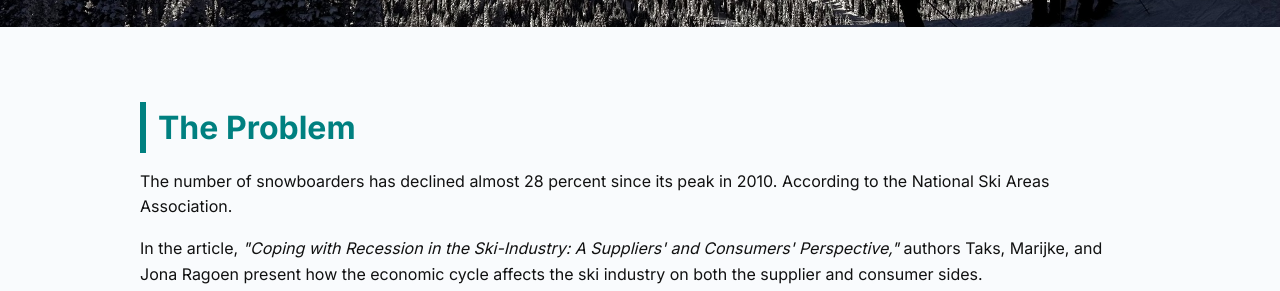
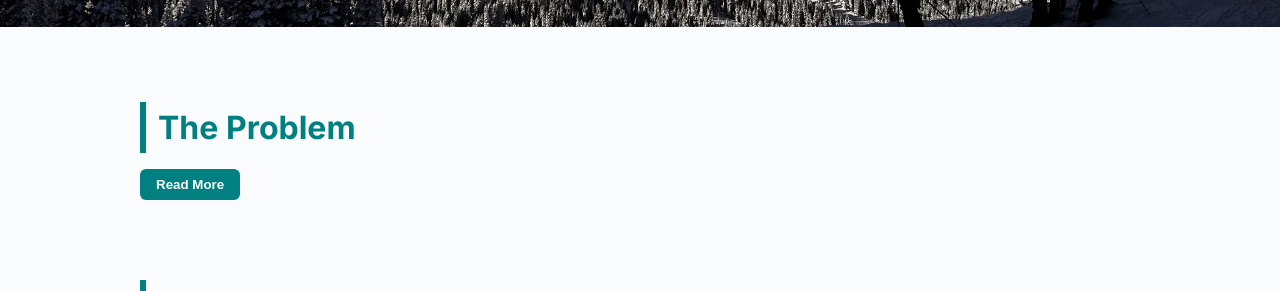
Before and after one commit to MasonBastian/Snow-and-Flow, a plain HTML site: page index.html in a window 1280 px wide. Shown: the part 613-904 px from the top of the page. Drawn offline with Linux system fonts and the light colour scheme.

Commit message:
Add files via upload

```diff
--- a/index.html
+++ b/index.html
@@ -29,12 +29,34 @@
   <main>
 <section id="problem">
   <h2>The Problem</h2>
+  <div class="collapsible">
+    <button class="collapse-toggle" onclick="toggleCollapse()">Read More</button>
+    <div class="collapse-content" id="problemContent">
       <p>The number of snowboarders has declined almost 28 percent since its peak in 2010. According to the National Ski Areas Association.</p>
       <p>In the article, <em>"Coping with Recession in the Ski-Industry: A Suppliers' and Consumers' Perspective,"</em> authors Taks, Marijke, and Jona Ragoen present how the economic cycle affects the ski industry on both the supplier and consumer sides.</p>
       <p>When the economy is in downturn or recession, interviews with suppliers in two ski resorts and ski travel agencies, as well as surveys of Flemish ski tourists, show that ski tourism also experiences a decline. The authors find that the recession's impact varies among different groups.</p>
       <p>Households without children, individuals facing money constraints, and people with lower occupational status are all more susceptible to economic hardship. The research also offers a contribution to theories concerning the socioeconomics of ski tourism and provides the supplier with development strategies for companies in times of recession.</p>
       <p>This article is of practical interest in understanding how economic factors affect participation rates in snow sports, including snowboarding.</p>
+    </div>
+  </div>
 </section>
+
+<script>
+function toggleCollapse() {
+  const content = document.getElementById('problemContent');
+  const btn = document.querySelector('.collapse-toggle');
+  if (content.style.display === 'none' || !content.style.display) {
+    content.style.display = 'block';
+    btn.textContent = 'Read Less';
+  } else {
+    content.style.display = 'none';
+    btn.textContent = 'Read More';
+  }
+}
+window.onload = () => {
+  document.getElementById('problemContent').style.display = 'none';
+};
+</script>
 
 <section id="mission">
   <h2>Our Mission</h2>
@@ -56,8 +78,12 @@
   </ul>
 </section>
 
+
 <section id="tips">
   <h2>Tips for Beginners</h2>
+  <div class="collapsible">
+    <button class="collapse-toggle" onclick="toggleCollapse('tipsContent', this)">Read More</button>
+    <div class="collapse-content" id="tipsContent">
       <ul class="tips-list">
         <li><strong>Take a lesson.</strong> Starting with a certified instructor can save you from developing bad habits early on.</li>
         <li><strong>Learn how to fall.</strong> Try to fall on your forearms or butt — not your wrists!</li>
@@ -66,7 +92,11 @@
         <li><strong>Look where you want to go.</strong> Your body follows your eyes — don’t stare at the ground or trees.</li>
         <li><strong>Be patient with yourself.</strong> Snowboarding takes time — but it’s worth it!</li>
       </ul>
+
+    </div>
+  </div>
 </section>
+
 
     <section id="history">
       <h2>The Origins of Snowboarding</h2>
@@ -78,8 +108,12 @@
       <p>Today, from backcountry runs to halfpipe contests, snowboarding is more than a sport — it’s a lifestyle.</p>
     </section>
 
+
 <section id="fun-facts">
   <h2>10 Fun Facts About Snowboarding</h2>
+  <div class="collapsible">
+    <button class="collapse-toggle" onclick="toggleCollapse('fun-factsContent', this)">Read More</button>
+    <div class="collapse-content" id="fun-factsContent">
       <ol>
         <li><strong>The first snowboard was a toy.</strong><br>In 1965, Sherman Poppen built the “Snurfer” by bolting two skis together for his daughter. That DIY vibe still lives on today.</li>
         <li><strong>Snowboarding was once banned.</strong><br>In the ‘80s, ski resorts thought snowboarders were too wild — many banned them outright. Rebels, obviously.</li>
@@ -92,7 +126,11 @@
         <li><strong>Terrain parks changed everything.</strong><br>Jumps, rails, halfpipes — terrain parks turned the mountain into a playground.</li>
         <li><strong>Snowboarding is more than sport — it’s style.</strong><br>From baggy gear to board graphics, self-expression is part of the ride.</li>
       </ol>
+
+    </div>
+  </div>
 </section>
+
 
     <section id="quotes">
       <h2>Words from the Mountain</h2>
@@ -119,8 +157,12 @@
       <p class="gallery-note">More Coming Soon...</p>
     </section>
 
+
 <section id="personal-story">
   <h2>My Personal Story</h2>
+  <div class="collapsible">
+    <button class="collapse-toggle" onclick="toggleCollapse('personal-storyContent', this)">Read More</button>
+    <div class="collapse-content" id="personal-storyContent">
       <p>I still can remember strapping into a snowboard for the first time. I was 13, standing on the top of a small hill at a local ski resort, wrapped in a jacket two sizes too large and a pair of big boots that made me walk funny. It felt strange beneath my feet — slick, unpredictable, wild. But as I fell for the first time — and then the second, and the third — something unexpected happened. I laughed, and I laughed hard. It was a laugh that comes only from being humbled by something you thought would come naturally.</p>
   <p>That hill was nothing compared to where snowboarding would take me.</p>
   <p>For years, I continued to snowboard in powder. Snowboarding turned from a pastime into a ritual, a reset button, a way to be fully present. I began to glimpse why this sport is so special to me. It’s not only the thrill of blasting down the slope — it’s the community, the hush of snowfall, the liberation of each run.</p>
@@ -128,11 +170,30 @@
   <p>Snowboarder visits in the United States declined by 28 percent, from about 8.2 million in 2010 to 5.9 million in 2016, according to the National Ski Areas Association. That stat hit me hard. I began to see fewer riders in lift lines, fewer people in terrain parks. Snowboarding is now slowly dropping out of fashion. And that’s tough to watch.</p>
   <p>The experts have their theories — perhaps it’s the cost, the competition from the resurgence of skiing, or how social media has changed perceptions of what’s “cool.” In The New York Times, Billy Witz noted that snowboarding “has lost some of its luster,” and it’s difficult to disagree. But I also believe we’ve simply forgotten how to share the soul of it.</p>
   <p>And that’s why I started Snow & Flow — a home for sharing the stories, the highs and wipeouts, the history and heart of snowboarding. Because the numbers may be down but the sensation of dropping into untracked snow, will never go out of style.</p>
+
+    </div>
+  </div>
 </section>
+
   </main>
 
   <footer>
     <p>© 2025 Snow & Flow. Shred responsibly.</p>
   </footer>
+<script>
+function toggleCollapse(id, btn) {
+  const content = document.getElementById(id);
+  if (content.style.display === 'none' || !content.style.display) {
+    content.style.display = 'block';
+    btn.textContent = 'Read Less';
+  } else {
+    content.style.display = 'none';
+    btn.textContent = 'Read More';
+  }
+}
+window.onload = () => {
+  document.querySelectorAll('.collapse-content').forEach(el => el.style.display = 'none');
+};
+</script>
 </body>
 </html>
--- a/style.css
+++ b/style.css
@@ -134,3 +134,23 @@ blockquote .citation {
 #deals a:hover {
   text-decoration: underline;
 }
+
+.collapsible {
+  margin-top: 1rem;
+}
+.collapse-toggle {
+  background-color: teal;
+  color: white;
+  padding: 0.5rem 1rem;
+  border: none;
+  border-radius: 6px;
+  font-weight: 600;
+  cursor: pointer;
+  margin-bottom: 1rem;
+}
+.collapse-toggle:hover {
+  background-color: #007d7d;
+}
+.collapse-content {
+  display: none;
+}
```
Lines whose indentation alone changed are shown as unchanged.
